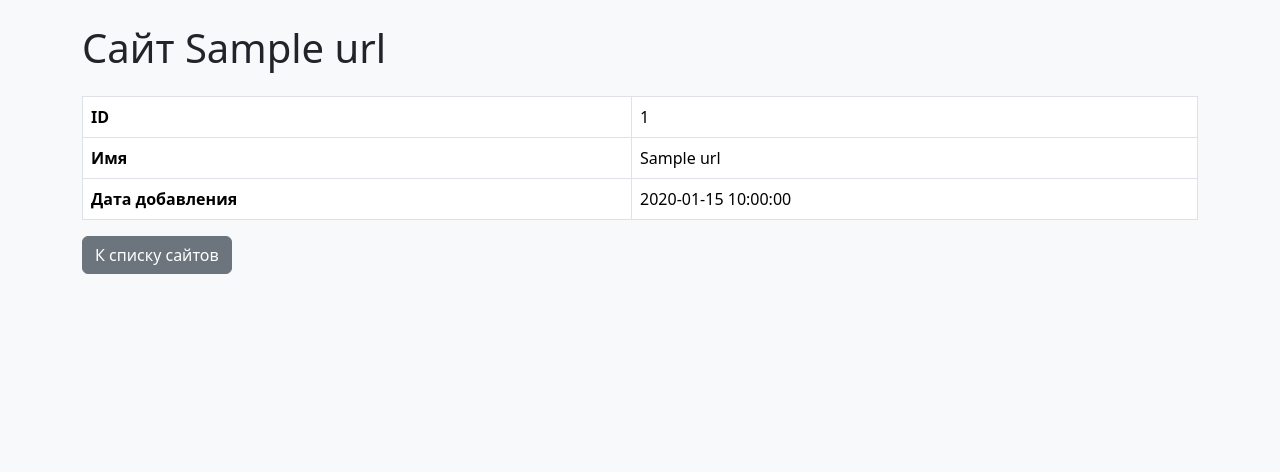
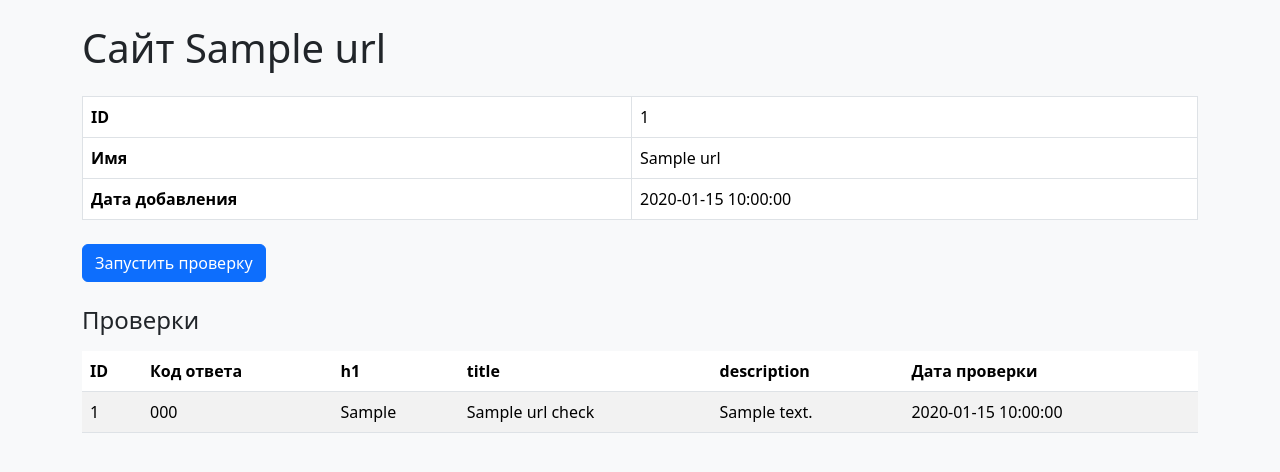
Before and after one commit to maxjamchuk/python-project-83, a Flask app: page /urls/1 in a window 1280 px wide. Shown: the part 56-528 px from the top of the page. Run offline with Flask 3, Linux system fonts and the light colour scheme; a database or web service that is not in the repository returns one stand-in record (values such as "Sample title"); some libraries are stand-ins or nearby versions.

Commit message:
stage: 4

```diff
--- a/database.sql
+++ b/database.sql
@@ -3,3 +3,13 @@ CREATE TABLE IF NOT EXISTS urls (
     name VARCHAR(255) UNIQUE NOT NULL,
     created_at TIMESTAMPTZ NOT NULL DEFAULT NOW()
 );
+
+CREATE TABLE IF NOT EXISTS url_checks (
+    id BIGSERIAL PRIMARY KEY,
+    url_id BIGINT NOT NULL REFERENCES urls(id) ON DELETE CASCADE,
+    status_code INTEGER,
+    h1 TEXT,
+    title TEXT,
+    description TEXT,
+    created_at TIMESTAMPTZ NOT NULL DEFAULT NOW()
+);
--- a/page_analyzer/app.py
+++ b/page_analyzer/app.py
@@ -75,4 +75,18 @@ def urls_show(id: int):
     url = db.get_url(id)
     if url is None:
         abort(404)
-    return render_template("urls/show.html", url=url)
+
+    checks = db.get_checks_for_url(id)
+    return render_template("urls/show.html", url=url, checks=checks)
+
+
+
+@app.post("/urls/<int:id>/checks")
+def url_checks_create(id: int):
+    url = db.get_url(id)
+    if url is None:
+        abort(404)
+
+    db.create_check(id)
+    flash("Страница успешно проверена", "success")
+    return redirect(url_for("urls_show", id=id))
--- a/page_analyzer/db.py
+++ b/page_analyzer/db.py
@@ -59,6 +59,41 @@ def get_url(id_: int):
 def get_urls():
     with get_cursor() as cur:
         cur.execute(
-            "SELECT id, name, created_at FROM urls ORDER BY id DESC",
+            """
+            SELECT
+                urls.id,
+                urls.name,
+                urls.created_at,
+                MAX(url_checks.created_at) AS last_check_at
+            FROM urls
+            LEFT JOIN url_checks
+                ON url_checks.url_id = urls.id
+            GROUP BY urls.id, urls.name, urls.created_at
+            ORDER BY urls.id DESC
+            """,
         )
         return cur.fetchall()
+
+
+def create_check(url_id: int) -> int:
+    with get_cursor(commit=True) as cur:
+        cur.execute(
+            "INSERT INTO url_checks (url_id) VALUES (%s) RETURNING id",
+            (url_id,),
+        )
+        row = cur.fetchone()
+    return row["id"]
+
+
+def get_checks_for_url(url_id: int):
+    with get_cursor() as cur:
+        cur.execute(
+            """
+            SELECT id, status_code, h1, title, description, created_at
+            FROM url_checks
+            WHERE url_id = %s
+            ORDER BY id DESC
+            """,
+            (url_id,),
+        )
+        return cur.fetchall()
--- a/page_analyzer/templates/urls/index.html
+++ b/page_analyzer/templates/urls/index.html
@@ -11,6 +11,7 @@
         <th>ID</th>
         <th>Имя</th>
         <th>Дата добавления</th>
+        <th>Дата последней проверки</th>
       </tr>
     </thead>
     <tbody>
@@ -23,6 +24,7 @@
             </a>
           </td>
           <td>{{ url.created_at }}</td>
+          <td>{{ url.last_check_at or '' }}</td>
         </tr>
       {% endfor %}
     </tbody>
--- a/page_analyzer/templates/urls/show.html
+++ b/page_analyzer/templates/urls/show.html
@@ -5,7 +5,7 @@
 {% block content %}
   <h1 class="mb-4">Сайт {{ url.name }}</h1>
 
-  <table class="table table-bordered" data-test="url">
+  <table class="table table-bordered mb-4" data-test="url">
     <tbody>
       <tr>
         <th scope="row">ID</th>
@@ -22,7 +22,40 @@
     </tbody>
   </table>
 
-  <a href="{{ url_for('urls_index') }}" class="btn btn-secondary">
-    К списку сайтов
-  </a>
+  <form
+    action="{{ url_for('url_checks_create', id=url.id) }}"
+    method="post"
+    class="mb-4"
+  >
+    <button type="submit" class="btn btn-primary">
+      Запустить проверку
+    </button>
+  </form>
+
+  <h2 class="h4 mb-3">Проверки</h2>
+
+  <table class="table table-striped" data-test="checks">
+    <thead>
+      <tr>
+        <th>ID</th>
+        <th>Код ответа</th>
+        <th>h1</th>
+        <th>title</th>
+        <th>description</th>
+        <th>Дата проверки</th>
+      </tr>
+    </thead>
+    <tbody>
+      {% for check in checks %}
+        <tr>
+          <td>{{ check.id }}</td>
+          <td>{{ check.status_code or '' }}</td>
+          <td>{{ check.h1 or '' }}</td>
+          <td>{{ check.title or '' }}</td>
+          <td>{{ check.description or '' }}</td>
+          <td>{{ check.created_at }}</td>
+        </tr>
+      {% endfor %}
+    </tbody>
+  </table>
 {% endblock %}
```
